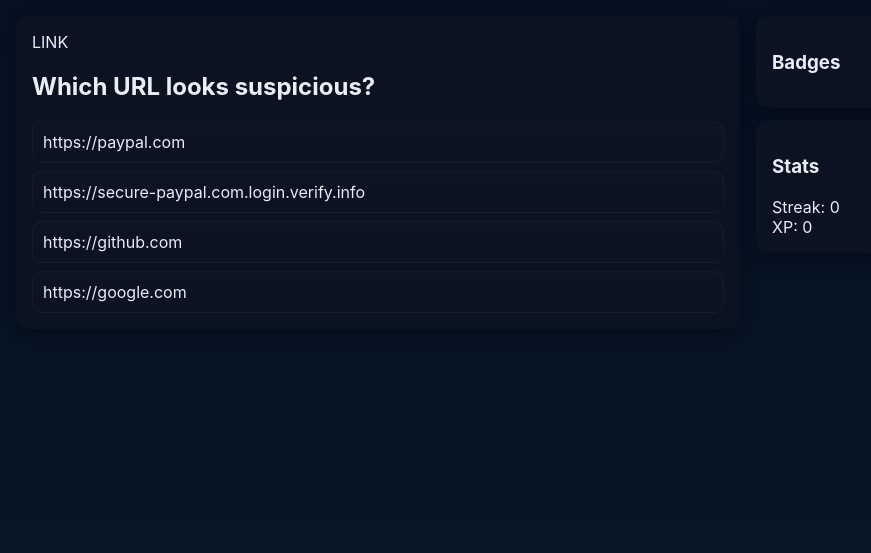
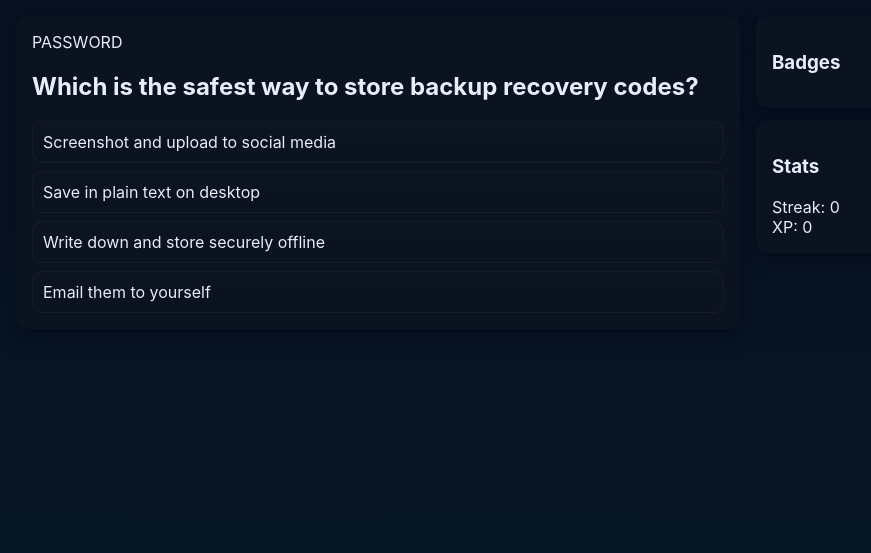
Before and after one commit to JashPandoo/Phish-Hunter, a Flask app: page /index in a window 1280 px wide. Shown: the part 81-634 px from the top of the page, without its empty margins (124-995 px from the left). Run offline with Flask 3, Linux system fonts and the light colour scheme; data that the repository does not hold is empty.

Commit message:
Level Proression Fixed - 3/4 correct moves to next level

```diff
--- a/src/app.py
+++ b/src/app.py
@@ -9,41 +9,169 @@
 
 QUESTION_BANK = [
     {
-        "id": 1,
-        "category": "password",
-        "prompt": "Which password is the strongest?",
-        "options": ["12345", "mypassword", "Tr0ub4dor&3", "ilovecats"],
-        "answer_index": 2,
-        "hint": "Strong passwords combine upper/lower letters, numbers and symbols, and are not dictionary words."
+    "id": 1,
+    "category": "password",
+    "prompt": "Which password is the strongest?",
+    "options": ["12345", "mypassword", "Tr0ub4dor&3", "ilovecats"],
+    "answer_index": 2,
+    "hint": "Strong passwords mix upper/lowercase, numbers, symbols, and avoid dictionary words."
     },
     {
-        "id": 2,
-        "category": "phishing",
-        "prompt": "You receive an email: 'Your bank account is locked. Click here to unlock.' The sender is 'support@bank-secure.com'. What do you do?",
-        "options": ["Click the link and log in", "Ignore and report as phishing", "Reply asking for more info", "Forward to a friend"],
-        "answer_index": 1,
-        "hint": "Phishing emails pressure you to click links or disclose credentials. Verify via official channels."
+    "id": 2,
+    "category": "password",
+    "prompt": "What is the best practice for managing many complex passwords?",
+    "options": [
+        "Write them all down on a sticky note",
+        "Reuse one strong password everywhere",
+        "Use a password manager",
+        "Save them in your email drafts"
+    ],
+    "answer_index": 2,
+    "hint": "Password managers securely store and generate unique passwords."
     },
     {
-        "id": 3,
-        "category": "social",
-        "prompt": "A colleague asks for your login to a shared tool for convenience. How should you respond?",
-        "options": ["Give them your password", "Create a guest account or request access properly", "Share a screenshot of your dashboard", "Tell them the password over chat"],
-        "answer_index": 1,
-        "hint": "Never share credentials. Use proper access management or ask IT."
+    "id": 3,
+    "category": "password",
+    "prompt": "What is two-factor authentication (2FA)?",
+    "options": [
+        "Logging in with two different passwords",
+        "Using a password plus another form of verification (like SMS code or app)",
+        "Using a fingerprint only",
+        "Asking a friend to confirm your login"
+    ],
+    "answer_index": 1,
+    "hint": "2FA combines something you know (password) with something you have (code/device)."
     },
     {
-        "id": 4,
-        "category": "link",
-        "prompt": "Which URL looks suspicious?",
-        "options": ["https://paypal.com", "https://secure-paypal.com.login.verify.info", "https://github.com", "https://google.com"],
-        "answer_index": 1,
-        "hint": "Look for domain authority and weird subdomains or extra sections that impersonate a site."
+    "id": 4,
+    "category": "password",
+    "prompt": "Which is the safest way to store backup recovery codes?",
+    "options": [
+        "Screenshot and upload to social media",
+        "Save in plain text on desktop",
+        "Write down and store securely offline",
+        "Email them to yourself"
+    ],
+    "answer_index": 2,
+    "hint": "Recovery codes should be kept offline in a secure place."
+    },
+    {
+    "id": 5,
+    "category": "phishing",
+    "prompt": "You receive an email: 'Your bank account is locked. Click here to unlock.' The sender is 'support@bank-secure.com'. What do you do?",
+    "options": [
+        "Click the link and log in",
+        "Ignore and report as phishing",
+        "Reply asking for more info",
+        "Forward to a friend"
+    ],
+    "answer_index": 1,
+    "hint": "Phishing emails pressure you to click links or give credentials."
+    },
+    {
+    "id": 6,
+    "category": "phishing",
+    "prompt": "Which is a common sign of a phishing email?",
+    "options": [
+        "Personalized greeting using your full name",
+        "Poor spelling/grammar and urgent threats",
+        "Email from your known manager",
+        "A company newsletter you subscribed to"
+    ],
+    "answer_index": 1,
+    "hint": "Look for red flags like bad grammar, urgency, and suspicious links."
+    },
+    {
+    "id": 7,
+    "category": "phishing",
+    "prompt": "You hover over a link in an email, and the URL is 'http://login.paypa1.com/'. What should you do?",
+    "options": [
+        "Click it quickly before it expires",
+        "Trust it since it has 'paypal' in the name",
+        "Do not click and report as suspicious",
+        "Forward to a coworker to test it"
+    ],
+    "answer_index": 2,
+    "hint": "Look carefully: 'paypa1' uses a number '1' to mimic 'l'."
+    },
+    {
+    "id": 8,
+    "category": "phishing",
+    "prompt": "Which action is safest if you suspect a phishing attempt?",
+    "options": [
+        "Delete the email without reporting",
+        "Verify directly with the organization using official contact info",
+        "Reply asking if it is legitimate",
+        "Click and see if the page looks real"
+    ],
+    "answer_index": 1,
+    "hint": "Always verify via official websites or phone numbers, never via the suspicious message."
+    },
+    {
+    "id": 9,
+    "category": "social",
+    "prompt": "A colleague asks for your login to a shared tool for convenience. How should you respond?",
+    "options": [
+        "Give them your password",
+        "Create a guest account or request proper access",
+        "Share a screenshot of your dashboard",
+        "Tell them the password over chat"
+    ],
+    "answer_index": 1,
+    "hint": "Never share credentials. Use proper access management."
+    },
+    {
+    "id": 10,
+    "category": "social",
+    "prompt": "An attacker pretends to be IT support and calls asking for your password. What is the correct action?",
+    "options": [
+        "Provide the password to help IT",
+        "Hang up and report the incident",
+        "Ask them to email you instead",
+        "Tell them part of the password"
+    ],
+    "answer_index": 1,
+    "hint": "Legitimate IT staff will never ask for your password."
+    },
+    {
+    "id": 11,
+    "category": "social",
+    "prompt": "Why should you be careful about oversharing personal info on social media?",
+    "options": [
+        "Hackers may use details for security questions or scams",
+        "Your friends might get jealous",
+        "It reduces the number of likes you get",
+        "It makes ads less personalized"
+    ],
+    "answer_index": 0,
+    "hint": "Attackers can use birthdays, pets' names, etc., to guess passwords or answers."
+    },
+    {
+    "id": 12,
+    "category": "social",
+    "prompt": "What is 'shoulder surfing' in cybersecurity?",
+    "options": [
+        "Spying over someone’s shoulder to steal sensitive info",
+        "Looking at someone’s social media profile",
+        "Surfing the web on public Wi-Fi",
+        "A phishing website disguised as social media"
+    ],
+    "answer_index": 0,
+    "hint": "Shoulder surfing means visually stealing information, like watching you type a password."
     }
+
 ]
 
+LEVEL_CATEGORIES = [
+    "password",
+    "phishing",
+    "social"
+]
+LEVEL_XP_THRESHOLD = 30  # XP needed to pass a level
+
+
 XP_PER_CORRECT = 10
-LEVEL_XP = 50  # XP needed per level
+LEVEL_XP = 30  # XP needed per level
 STREAK_BONUS = 10  # bonus XP on 3-correct streak
 
 def init_session():
@@ -54,6 +182,7 @@
         session["streak"] = 0
         session["badges"] = []
         session["answered"] = {}  # question_id -> attempts/correct
+        session["level_xp"] = 0  # XP earned in current level
     # keep session changes
     session.modified = True
 
@@ -73,16 +202,93 @@
     return redirect(url_for("landing"))
 
 
+# @app.route("/api/questions")
+# def questions():
+#     # simple: return all questions in random order
+#     init_session()
+#     q = QUESTION_BANK.copy()
+#     random.shuffle(q)
+#     # Hide answer key
+#     for item in q:
+#         item_copy = item.copy()
+#     return jsonify(q)
+
 @app.route("/api/questions")
 def questions():
-    # simple: return all questions in random order
     init_session()
-    q = QUESTION_BANK.copy()
+    level = session.get("level", 1)
+    # Clamp level to available categories
+    category = LEVEL_CATEGORIES[min(level-1, len(LEVEL_CATEGORIES)-1)]
+    q = [item for item in QUESTION_BANK if item["category"] == category]
     random.shuffle(q)
-    # Hide answer key
-    for item in q:
-        item_copy = item.copy()
     return jsonify(q)
+
+# @app.route("/api/answer", methods=["POST"])
+# def answer():
+#     init_session()
+#     data = request.json
+#     qid = data.get("question_id")
+#     selected = data.get("selected_index")
+#     # find question
+#     q = next((x for x in QUESTION_BANK if x["id"] == qid), None)
+#     if not q:
+#         return jsonify({"error": "Invalid question id"}), 400
+
+#     correct = (selected == q["answer_index"])
+#     xp_gained = 0
+#     badge_unlocked = None
+
+#     # update answered attempts
+#     answered = session.get("answered", {})
+#     attempts = answered.get(str(qid), {"tries": 0, "correct": False})
+#     attempts["tries"] += 1
+#     if correct:
+#         attempts["correct"] = True
+#     answered[str(qid)] = attempts
+#     session["answered"] = answered
+
+#     if correct:
+#         session["streak"] = session.get("streak", 0) + 1
+#         xp_gained += XP_PER_CORRECT
+#         # streak bonus
+#         if session["streak"] > 0 and session["streak"] % 3 == 0:
+#             xp_gained += STREAK_BONUS
+#     else:
+#         session["streak"] = 0
+
+#     # update XP & level
+#     session["xp"] = session.get("xp", 0) + xp_gained
+#     prev_level = session.get("level", 1)
+#     new_level = prev_level + (session["xp"] // LEVEL_XP) - ((prev_level - 1) if prev_level>1 else 0)
+#     # simpler: recompute from xp:
+#     new_level = (session["xp"] // LEVEL_XP) + 1
+#     session["level"] = new_level
+
+#     # Check for a sample badge: Password Master if answered 3 password questions correctly (we keep it simple)
+#     if q["category"] == "password" and correct:
+#         # count correct password answers
+#         count = 0
+#         for k, v in session["answered"].items():
+#             qobj = next((x for x in QUESTION_BANK if str(x["id"]) == k), None)
+#             if qobj and qobj["category"] == "password" and v.get("correct"):
+#                 count += 1
+#         if count >= 3 and "Password Master" not in session["badges"]:
+#             session["badges"].append("Password Master")
+#             badge_unlocked = "Password Master"
+
+#     session.modified = True
+
+#     response = {
+#         "correct": correct,
+#         "hint": q.get("hint"),
+#         "xp_gained": xp_gained,
+#         "xp_total": session["xp"],
+#         "level": session["level"],
+#         "streak": session["streak"],
+#         "badges": session["badges"],
+#         "badge_unlocked": badge_unlocked
+#     }
+#     return jsonify(response)
 
 @app.route("/api/answer", methods=["POST"])
 def answer():
@@ -90,13 +296,12 @@
     data = request.json
     qid = data.get("question_id")
     selected = data.get("selected_index")
-    # find question
     q = next((x for x in QUESTION_BANK if x["id"] == qid), None)
     if not q:
         return jsonify({"error": "Invalid question id"}), 400
 
     correct = (selected == q["answer_index"])
-    xp_gained = 0
+    xp_gained = XP_PER_CORRECT if correct else 0
     badge_unlocked = None
 
     # update answered attempts
@@ -108,34 +313,19 @@
     answered[str(qid)] = attempts
     session["answered"] = answered
 
-    if correct:
-        session["streak"] = session.get("streak", 0) + 1
-        xp_gained += XP_PER_CORRECT
-        # streak bonus
-        if session["streak"] > 0 and session["streak"] % 3 == 0:
-            xp_gained += STREAK_BONUS
-    else:
-        session["streak"] = 0
+    # Only count XP for questions in current level's category
+    level = session.get("level", 1)
+    category = LEVEL_CATEGORIES[min(level-1, len(LEVEL_CATEGORIES)-1)]
+    if q["category"] == category:
+        session["level_xp"] = session.get("level_xp", 0) + xp_gained
+        session["xp"] = session.get("xp", 0) + xp_gained  # <-- ADD THIS LINE
 
-    # update XP & level
-    session["xp"] = session.get("xp", 0) + xp_gained
-    prev_level = session.get("level", 1)
-    new_level = prev_level + (session["xp"] // LEVEL_XP) - ((prev_level - 1) if prev_level>1 else 0)
-    # simpler: recompute from xp:
-    new_level = (session["xp"] // LEVEL_XP) + 1
-    session["level"] = new_level
-
-    # Check for a sample badge: Password Master if answered 3 password questions correctly (we keep it simple)
-    if q["category"] == "password" and correct:
-        # count correct password answers
-        count = 0
-        for k, v in session["answered"].items():
-            qobj = next((x for x in QUESTION_BANK if str(x["id"]) == k), None)
-            if qobj and qobj["category"] == "password" and v.get("correct"):
-                count += 1
-        if count >= 3 and "Password Master" not in session["badges"]:
-            session["badges"].append("Password Master")
-            badge_unlocked = "Password Master"
+    # Level progression logic
+    level_completed = False
+    if session.get("level_xp", 0) >= LEVEL_XP_THRESHOLD:
+        session["level"] = min(session["level"] + 1, len(LEVEL_CATEGORIES))
+        session["level_xp"] = 0
+        level_completed = True
 
     session.modified = True
 
@@ -143,13 +333,24 @@
         "correct": correct,
         "hint": q.get("hint"),
         "xp_gained": xp_gained,
-        "xp_total": session["xp"],
+        "xp_total": session.get("xp", 0),  # <-- ADD THIS LINE
         "level": session["level"],
-        "streak": session["streak"],
+        "level_xp": session.get("level_xp", 0),
+        "level_completed": level_completed,
+        "category": category,
         "badges": session["badges"],
         "badge_unlocked": badge_unlocked
     }
     return jsonify(response)
+# @app.route("/api/status")
+# def status():
+#     init_session()
+#     return jsonify({
+#         "xp": session.get("xp", 0),
+#         "level": session.get("level", 1),
+#         "streak": session.get("streak", 0),
+#         "badges": session.get("badges", [])
+#     })
 
 @app.route("/api/status")
 def status():
@@ -157,6 +358,7 @@
     return jsonify({
         "xp": session.get("xp", 0),
         "level": session.get("level", 1),
+        "level_xp": session.get("level_xp", 0),
         "streak": session.get("streak", 0),
         "badges": session.get("badges", [])
     })
--- a/src/static/main.js
+++ b/src/static/main.js
@@ -1,6 +1,6 @@
 let questions = [];
 let currentIndex = 0;
-const LEVEL_XP = 50;
+const LEVEL_XP = 30;
 
 async function fetchQuestions() {
   const res = await fetch("/api/questions");
@@ -63,41 +63,41 @@
   showFeedback(data, idx);
 }
 
-function showFeedback(data, selectedIdx){
-  const fb = document.getElementById("feedback");
-  fb.classList.remove("hidden");
-  document.getElementById("question-card").classList.add("hidden");
-  const result = document.getElementById("result");
-  if (data.correct){
-    result.innerText = `Correct! +${data.xp_gained} XP`;
-    result.style.color = "#7af";
-    // confetti on level up (simple)
-    if (data.level > parseInt(document.getElementById("level").innerText.split(" ")[1])){
-      runConfetti();
-    }
-  } else {
-    result.innerText = `Not Quite — ${data.xp_gained} XP`;
-    result.style.color = "#f77";
-  }
-  document.getElementById("hint").innerText = data.hint || "";
-  updateXPUI(data.xp_total, data.level);
-  document.getElementById("streak").innerText = data.streak;
-  renderBadges(data.badges || []);
-  if (data.badge_unlocked){
-    // small popup
-    alert("Badge unlocked: " + data.badge_unlocked);
-  }
-  // next button moves to next
-  document.getElementById("next-btn").onclick = () => {
-    currentIndex++;
-    if (currentIndex >= questions.length) {
-      // reshuffle by fetching again
-      fetchQuestions();
-    } else {
-      renderQuestion();
-    }
-  }
-}
+// function showFeedback(data, selectedIdx){
+//   const fb = document.getElementById("feedback");
+//   fb.classList.remove("hidden");
+//   document.getElementById("question-card").classList.add("hidden");
+//   const result = document.getElementById("result");
+//   if (data.correct){
+//     result.innerText = `Correct! +${data.xp_gained} XP`;
+//     result.style.color = "#7af";
+//     // confetti on level up (simple)
+//     if (data.level > parseInt(document.getElementById("level").innerText.split(" ")[1])){
+//       runConfetti();
+//     }
+//   } else {
+//     result.innerText = `Not Quite — ${data.xp_gained} XP`;
+//     result.style.color = "#f77";
+//   }
+//   document.getElementById("hint").innerText = data.hint || "";
+//   updateXPUI(data.xp_total, data.level);
+//   document.getElementById("streak").innerText = data.streak;
+//   renderBadges(data.badges || []);
+//   if (data.badge_unlocked){
+//     // small popup
+//     alert("Badge unlocked: " + data.badge_unlocked);
+//   }
+//   // next button moves to next
+//   document.getElementById("next-btn").onclick = () => {
+//     currentIndex++;
+//     if (currentIndex >= questions.length) {
+//       // reshuffle by fetching again
+//       fetchQuestions();
+//     } else {
+//       renderQuestion();
+//     }
+//   }
+// }
 
 function updateXPUI(xp, level){
   document.getElementById("xp").innerText = xp;
@@ -134,6 +134,43 @@
   }
 }
 
+function showFeedback(data, selectedIdx){
+  const fb = document.getElementById("feedback");
+  fb.classList.remove("hidden");
+  document.getElementById("question-card").classList.add("hidden");
+  const result = document.getElementById("result");
+  if (data.correct){
+    result.innerText = `Correct! +${data.xp_gained} XP`;
+    result.style.color = "#7af";
+  } else {
+    result.innerText = `Not Quite — ${data.xp_gained} XP`;
+    result.style.color = "#f77";
+  }
+  document.getElementById("hint").innerText = data.hint || "";
+  updateXPUI(data.xp_total, data.level); // Use total XP for the bar
+  document.getElementById("streak").innerText = data.streak;
+  renderBadges(data.badges || []);
+  if (data.badge_unlocked){
+    alert("Badge unlocked: " + data.badge_unlocked);
+  }
+  document.getElementById("next-btn").onclick = () => {
+    if (data.level_completed) {
+      // Level up! Fetch new questions for the new category immediately.
+      alert("Level complete! Proceeding to next level.");
+      fetchQuestions();
+    } else {
+      currentIndex++;
+      if (currentIndex >= questions.length) {
+        // Only show the XP warning if the level is NOT completed
+        alert("You need more XP to pass this level. Try again!");
+        fetchQuestions();
+      } else {
+        renderQuestion();
+      }
+    }
+  }
+}
+
 window.onload = () => {
   fetchQuestions();
 }
--- a/src/templates/landingPage.html
+++ b/src/templates/landingPage.html
@@ -10,7 +10,7 @@
   <div class="container" style="text-align:center; margin-top: 10vh;">
     <h1>Welcome to Phish Hunter!</h1>
     <p style="max-width:600px; margin: 2em auto;">
-      Cybersecurity is essential in today's digital world. Learning how to spot phishing attempts, create strong passwords, and protect your information helps keep you and your organization safe. This game will teach you key skills to defend against cyber threats—while having fun!
+      Cybersecurity is essential in today's digital world. Learning how to spot phishing attempts, create strong passwords, and protect your information helps keep you and your organization safe. This game will teach you key skills to defend against cyber threats while having fun!
     </p>
     <a href="/index">
       <button style="font-size:1.2em; padding:0.7em 2em;">Start</button>
```
